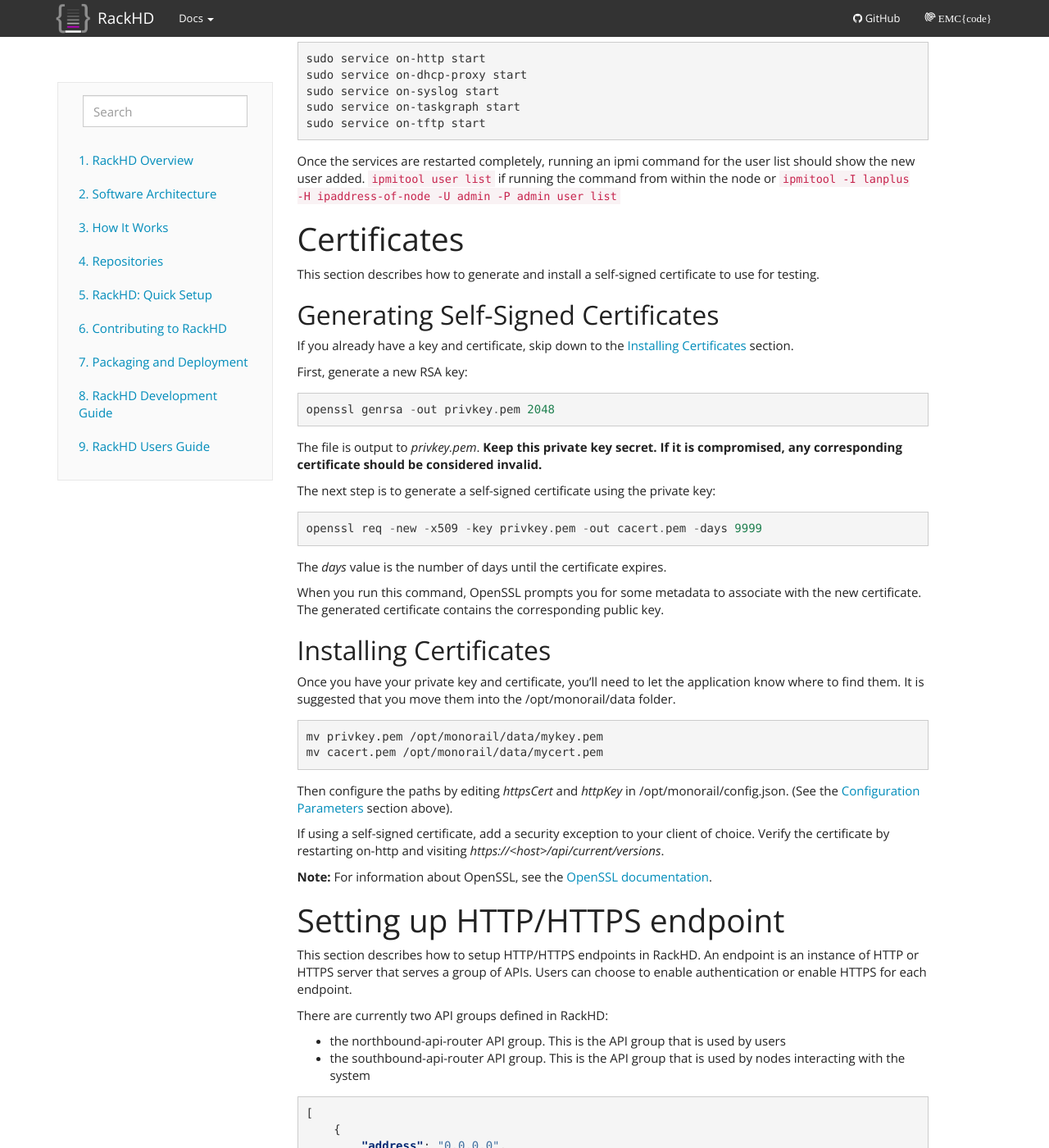
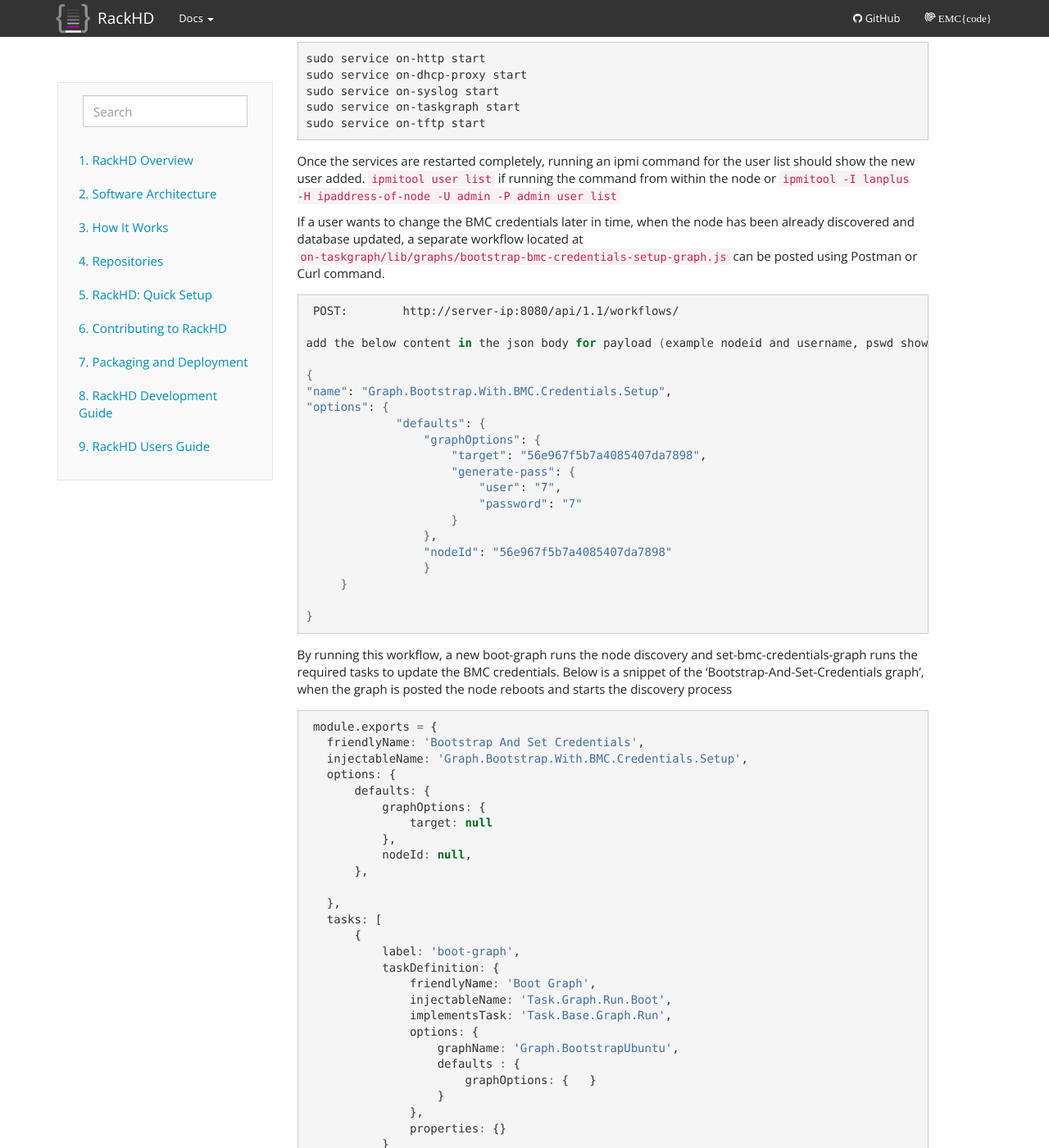
Before and after one commit to RackHD/docs, a Sphinx documentation site: the page built from docs/rackhd/configuration.rst, in a window 1280 px wide and 1400 px high, scrolled down 6160 px. Shown: the whole window at 82% size. Built offline with Sphinx 7.4.7, drawn with Linux system fonts in a browser that asks for light colours; some of the changed text lies outside the part shown.

Commit message:
Update configuration.rst
Updated BMC Username and Password Configuration section to include procedure for user to add new set of BMC credentials by running a separate graph.

```diff
--- a/docs/rackhd/configuration.rst
+++ b/docs/rackhd/configuration.rst
@@ -342,6 +342,94 @@
 ``ipmitool user list`` if running the command from within the node or
 ``ipmitool -I lanplus -H ipaddress-of-node -U admin -P admin user list``
 
+If a user wants to change the BMC credentials later in time, when the node has been already discovered and database updated, a separate workflow located at ``on-taskgraph/lib/graphs/bootstrap-bmc-credentials-setup-graph.js`` can be posted using Postman or Curl command.
+
+.. code-block:: shell
+
+    POST:        http://server-ip:8080/api/1.1/workflows/
+
+   add the below content in the json body for payload (example nodeid and username, pswd shown below)
+
+   {
+   "name": "Graph.Bootstrap.With.BMC.Credentials.Setup",
+   "options": {
+                "defaults": {
+                    "graphOptions": {
+                        "target": "56e967f5b7a4085407da7898",
+                        "generate-pass": {
+                            "user": "7",
+                            "password": "7"
+                        }
+                    },
+                    "nodeId": "56e967f5b7a4085407da7898"
+                    }
+        }
+
+   }
+
+By running this workflow, a new boot-graph runs the node discovery and set-bmc-credentials-graph runs the required tasks to update the BMC credentials. Below is a snippet of the 'Bootstrap-And-Set-Credentials graph', when the graph is posted the node reboots and starts the discovery process
+
+.. code-block:: javascript
+
+  module.exports = {
+    friendlyName: 'Bootstrap And Set Credentials',
+    injectableName: 'Graph.Bootstrap.With.BMC.Credentials.Setup',
+    options: {
+        defaults: {
+            graphOptions: {
+                target: null
+            },
+            nodeId: null,
+        },
+
+    },
+    tasks: [
+        {
+            label: 'boot-graph',
+            taskDefinition: {
+                friendlyName: 'Boot Graph',
+                injectableName: 'Task.Graph.Run.Boot',
+                implementsTask: 'Task.Base.Graph.Run',
+                options: {
+                    graphName: 'Graph.BootstrapUbuntu',
+                    defaults : {
+                        graphOptions: {   }
+                    }
+                },
+                properties: {}
+            }
+        },
+        {
+            label: 'set-bmc-credentials-graph',
+            taskDefinition: {
+                friendlyName: 'Run BMC Credential Graph',
+                injectableName: 'Task.Graph.Run.Bmc',
+                implementsTask: 'Task.Base.Graph.Run',
+                options: {
+                    graphName: 'Graph.Set.Bmc.Credentials',
+                    defaults : {
+                        graphOptions: {   }
+                    }
+                },
+                properties: {}
+            },
+            waitOn: {
+                'boot-graph': 'finished'
+            }
+        },
+        {
+            label: 'finish-bootstrap-trigger',
+            taskName: 'Task.Trigger.Send.Finish',
+            waitOn: {
+                'set-bmc-credentials-graph': 'finished'
+            }
+        }
+
+    ]
+ };
+
+
+
 Certificates
 -------------------------
 
```
